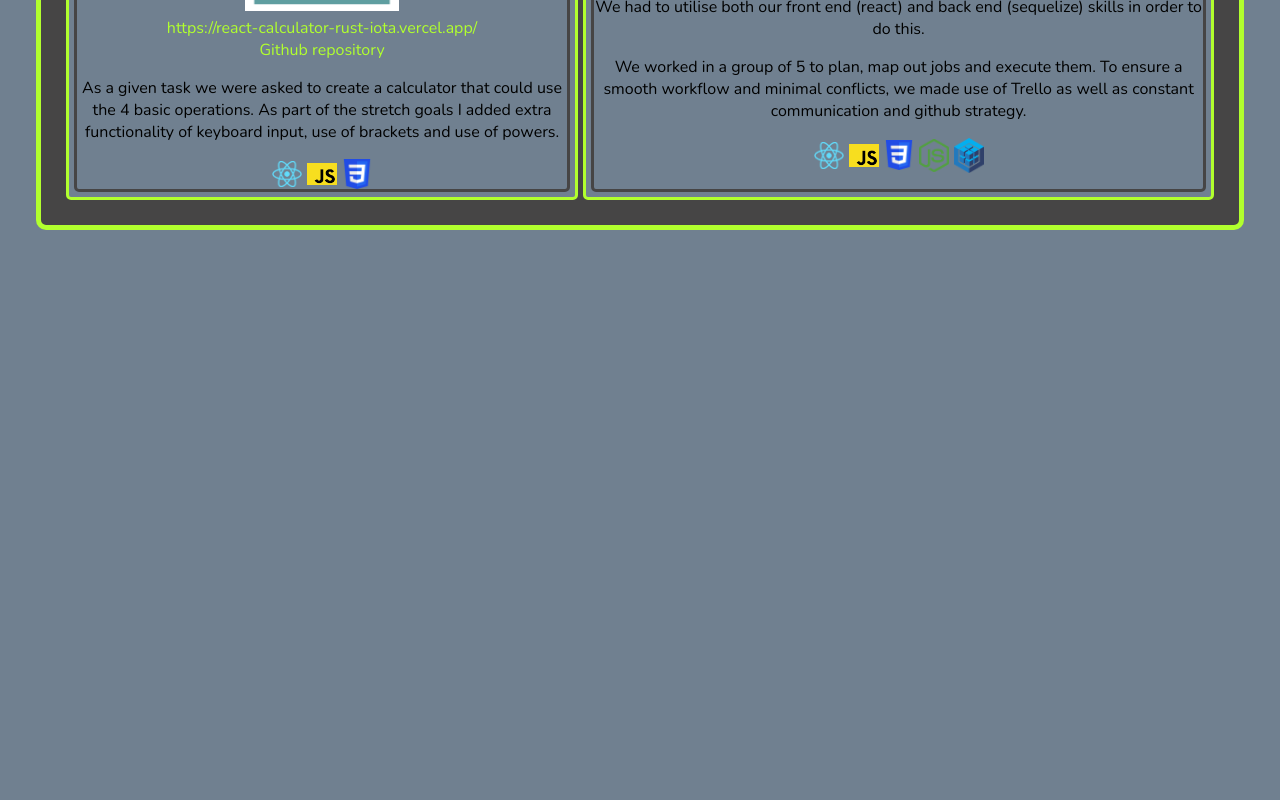
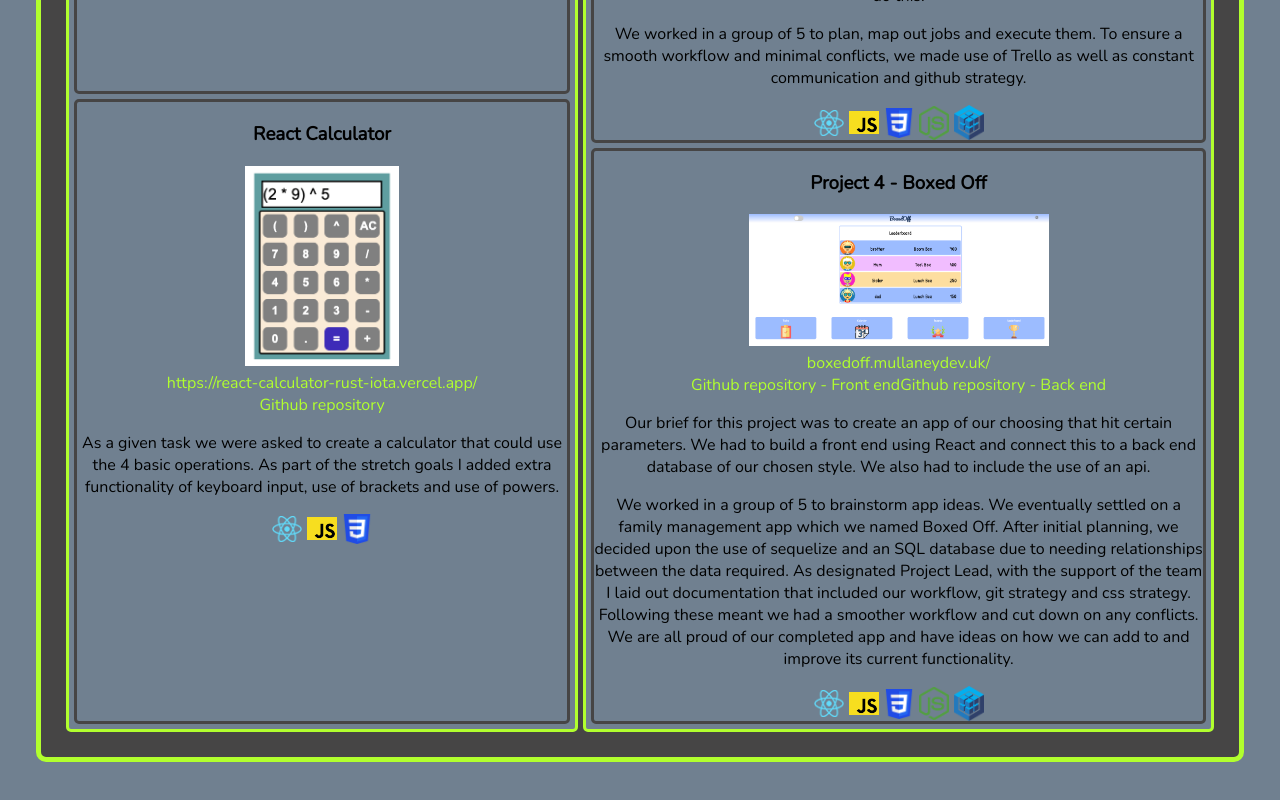
Before and after one commit to MullaneyDev/reactPortfolio, a React (Create React App) app: page /projects in a window 1280 px wide. Shown: the part 1611-2411 px from the top of the page. Before the commit the page ends 1927 px from the top, so only its background shows below. Built offline with nearby package versions, Linux system fonts and the light colour scheme.

Commit message:
addition of final project

```diff
--- a/src/pages/projects.js
+++ b/src/pages/projects.js
@@ -4,6 +4,7 @@ import cats4lyf from "../images/projectImages/cats4lyf.png";
 import tamogotchi from "../images/projectImages/tamogotchi.png";
 import todolist from "../images/projectImages/todolist.png";
 import promptelex from "../images/projectImages/promptelex.png";
+import boxedoff from "../images/projectImages/boxedoff.png";
 
 import html5 from "../images/techstack/512px-HTML5_Badge.svg (1).png";
 import javaScript from "../images/techstack/3799-javascript.jpg";
@@ -194,7 +195,6 @@ const Projects = () => {
               <img className="techStackImg" src={css3} alt="CSS3" />
             </div>
           </div>
-
           <div className="project">
             <h3>Project 3 - Instagram Clone</h3>
             <img className="projectImage" src={promptelex} alt="Promptelex" />
@@ -231,6 +231,58 @@ const Projects = () => {
               <img className="techStackImg" src={sequelize} alt="Sequelize" />
             </div>
           </div>
+          <div className="project">
+            <h3>Project 4 - Boxed Off</h3>
+            <img className="projectImage" src={boxedoff} alt="Boxed Off" />
+            <br />
+            <a
+              href="https://boxedoff.mullaneydev.uk/"
+              target="_blank"
+              rel="noreferrer"
+            >
+              boxedoff.mullaneydev.uk/
+            </a>
+            <br />
+            <a
+              href="https://github.com/MullaneyDev/familyManagementFrontEnd"
+              rel="noreferrer"
+              target="_blank"
+            >
+              Github repository - Front end
+            </a>
+            <a
+              href="https://github.com/BinkSan3/familyManagementBackEnd"
+              rel="noreferrer"
+              target="_blank"
+            >
+              Github repository - Back end
+            </a>
+            <p>
+              Our brief for this project was to create an app of our choosing
+              that hit certain parameters. We had to build a front end using
+              React and connect this to a back end database of our chosen style.
+              We also had to include the use of an api.
+            </p>
+            <p>
+              We worked in a group of 5 to brainstorm app ideas. We eventually
+              settled on a family management app which we named Boxed Off. After
+              initial planning, we decided upon the use of sequelize and an SQL
+              database due to needing relationships between the data required.
+              As designated Project Lead, with the support of the team I laid
+              out documentation that included our workflow, git strategy and css
+              strategy. Following these meant we had a smoother workflow and cut
+              down on any conflicts. We are all proud of our completed app and
+              have ideas on how we can add to and improve its current
+              functionality.
+            </p>
+            <div className="techStack">
+              <img className="techStackImg" src={react} alt="React" />
+              <img className="techStackImg" src={javaScript} alt="JavaScript" />
+              <img className="techStackImg" src={css3} alt="CSS3" />
+              <img className="techStackImg" src={node} alt="Node" />
+              <img className="techStackImg" src={sequelize} alt="Sequelize" />
+            </div>
+          </div>
         </div>
       </div>
     </div>
```
Also changed, not shown: src/images/projectImages/boxedoff.png (added).
